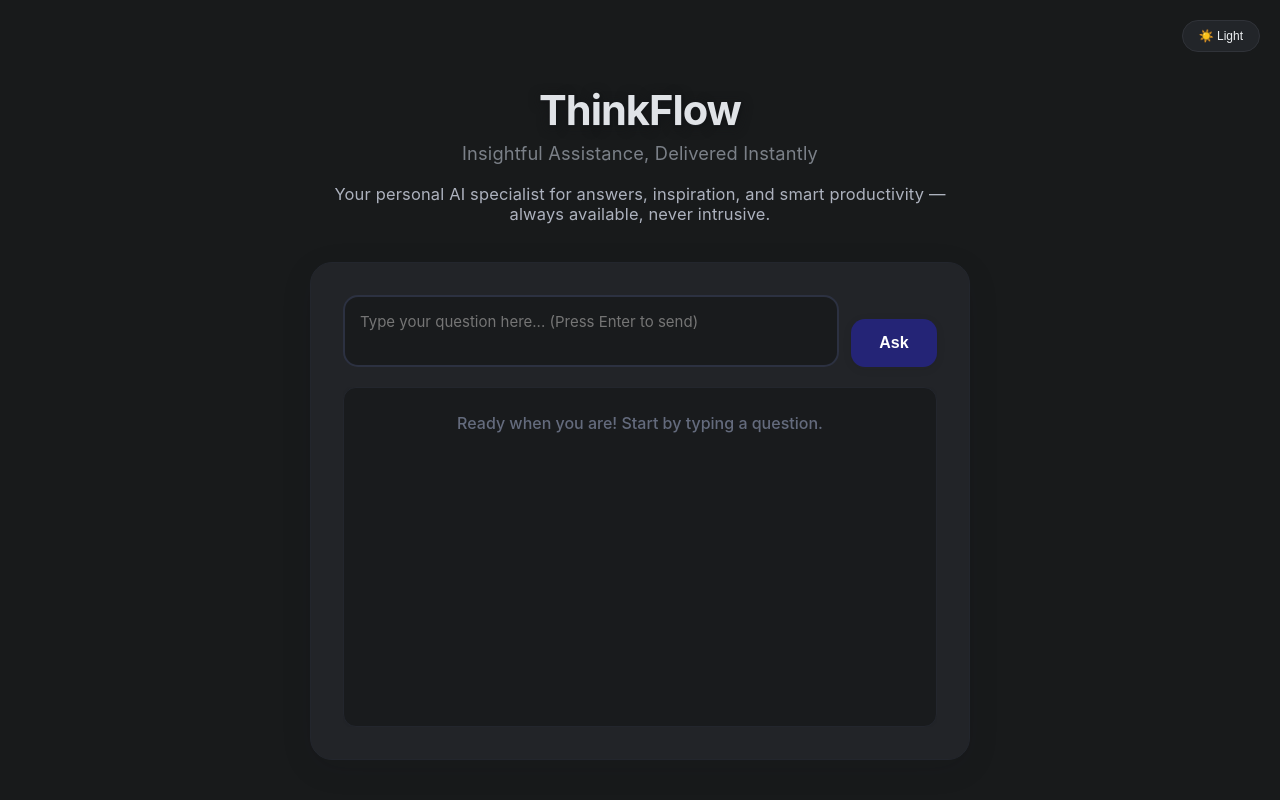
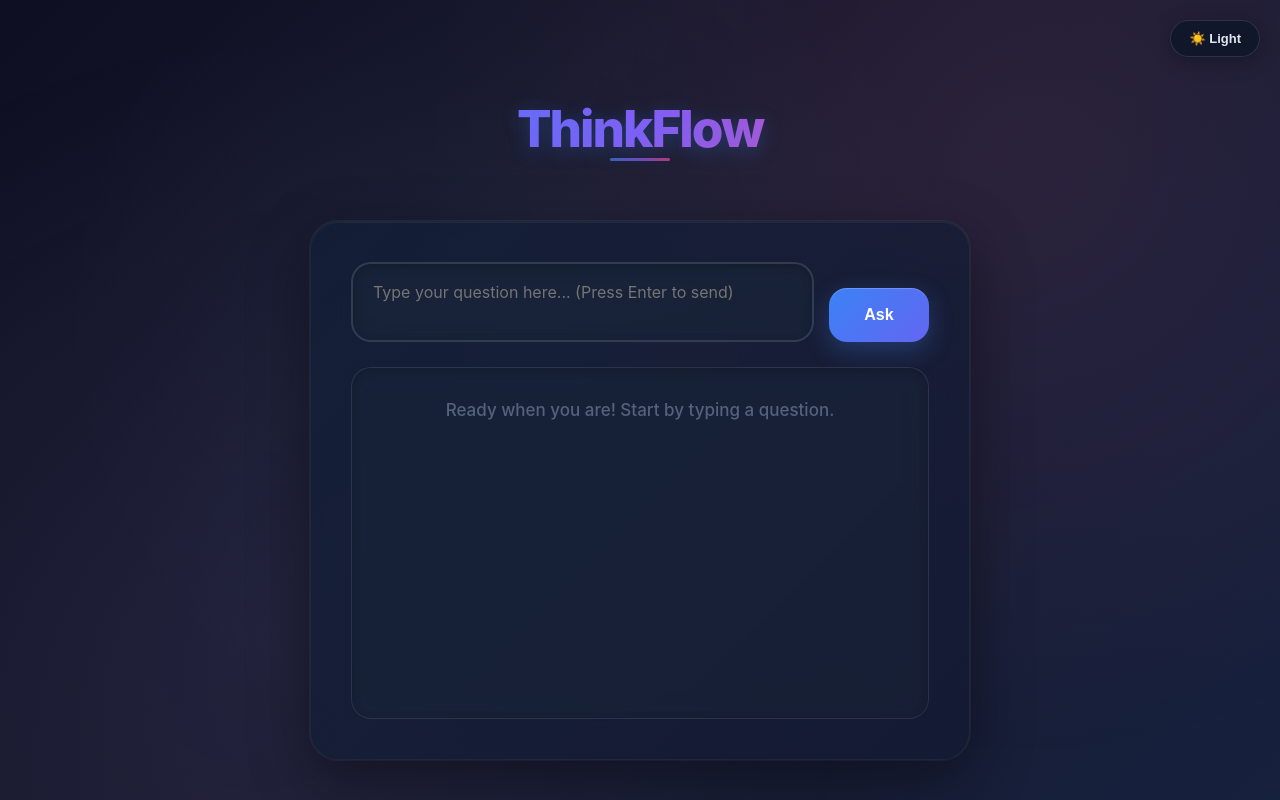
Before and after one commit to Nithin1614/ThinkFlowAI, a Flask app: page / in a window 1280 px wide. Run offline with Flask 3, Linux system fonts and the light colour scheme.

Commit message:
Update index.html

```diff
--- a/templates/index.html
+++ b/templates/index.html
@@ -13,16 +13,39 @@
 
     body {
       font-family: 'Inter', 'Segoe UI', -apple-system, BlinkMacSystemFont, sans-serif;
-      background: #181A1B;
-      color: #ECEFF1;
+      background: linear-gradient(135deg, #0f0f23 0%, #1a1a2e 50%, #16213e 100%);
+      color: #e2e8f0;
       min-height: 100vh;
       transition: background 0.4s cubic-bezier(0.4, 0, 0.2, 1), color 0.4s;
       overflow-x: hidden;
+      position: relative;
+    }
+
+    body::before {
+      content: '';
+      position: fixed;
+      top: 0;
+      left: 0;
+      width: 100%;
+      height: 100%;
+      background:
+        radial-gradient(circle at 20% 80%, rgba(120, 119, 198, 0.1) 0%, transparent 50%),
+        radial-gradient(circle at 80% 20%, rgba(255, 119, 198, 0.08) 0%, transparent 50%),
+        radial-gradient(circle at 40% 40%, rgba(120, 219, 255, 0.05) 0%, transparent 50%);
+      pointer-events: none;
+      z-index: -1;
     }
 
     .light-mode {
-      background: #F5F7FA;
-      color: #25292E;
+      background: linear-gradient(135deg, #f8fafc 0%, #f1f5f9 50%, #e2e8f0 100%);
+      color: #1e293b;
+    }
+
+    .light-mode::before {
+      background:
+        radial-gradient(circle at 20% 80%, rgba(59, 130, 246, 0.05) 0%, transparent 50%),
+        radial-gradient(circle at 80% 20%, rgba(168, 85, 247, 0.03) 0%, transparent 50%),
+        radial-gradient(circle at 40% 40%, rgba(34, 197, 94, 0.02) 0%, transparent 50%);
     }
 
     .top-bar {
@@ -33,30 +56,40 @@
     }
 
     .theme-toggle {
-      background: rgba(38, 41, 46, 0.8);
-      border: 1px solid #303339;
-      color: #ECEFF1;
-      padding: 8px 16px;
-      border-radius: 20px;
+      background: rgba(15, 23, 42, 0.9);
+      backdrop-filter: blur(20px);
+      border: 1px solid rgba(148, 163, 184, 0.2);
+      color: #e2e8f0;
+      padding: 10px 18px;
+      border-radius: 25px;
       cursor: pointer;
-      font-size: 12px;
-      font-weight: 500;
-      transition: all 0.2s;
+      font-size: 13px;
+      font-weight: 600;
+      transition: all 0.3s ease;
       user-select: none;
+      box-shadow: 0 4px 20px rgba(0, 0, 0, 0.3);
     }
-    .theme-toggle:hover {background: #232629;}
+    .theme-toggle:hover {
+      background: rgba(30, 41, 59, 0.95);
+      border-color: rgba(148, 163, 184, 0.4);
+      transform: translateY(-1px);
+    }
 
     .light-mode .theme-toggle {
-      color: #232629;
-      background: #fff;
-      border-color: #dadada;
+      color: #1e293b;
+      background: rgba(255, 255, 255, 0.9);
+      border-color: rgba(148, 163, 184, 0.3);
+      box-shadow: 0 4px 20px rgba(0, 0, 0, 0.1);
     }
-    .light-mode .theme-toggle:hover {background: #f0f1f3;}
+    .light-mode .theme-toggle:hover {
+      background: rgba(248, 250, 252, 0.95);
+      border-color: rgba(148, 163, 184, 0.5);
+    }
 
     .container {
       max-width: 700px;
       margin: 0 auto;
-      padding: 88px 20px 40px;
+      padding: 100px 20px 40px;
       min-height: 100vh;
       display: flex;
       flex-direction: column;
@@ -64,179 +97,264 @@
 
     .header {
       text-align: center;
-      margin-bottom: 38px;
+      margin-bottom: 50px;
       user-select: none;
     }
 
     .logo {
-      font-size: 2.6rem;
-      font-weight: 700;
-      letter-spacing: -1px;
-      color: #E0E3E7;
-      text-shadow:
-        0 2px 12px #131517,
-        0 1px 0 #232629,
-        1px 1px 2px #131517;
+      font-size: 3.2rem;
+      font-weight: 800;
+      letter-spacing: -2px;
+      background: linear-gradient(135deg, #3b82f6 0%, #8b5cf6 50%, #ec4899 100%);
+      -webkit-background-clip: text;
+      -webkit-text-fill-color: transparent;
+      background-clip: text;
+      text-shadow: 0 4px 20px rgba(59, 130, 246, 0.3);
       line-height: 1.1;
-    }
-    .light-mode .logo {
-      color: #232629;
-      text-shadow: 0 2px 6px #dedede;
+      margin-bottom: 15px;
+      position: relative;
     }
 
-    .subtitle {
-      font-size: 1.14rem;
-      margin-top: 8px;
-      font-weight: 400;
-      color: #7B8088;
-      letter-spacing: 0.01em;
+    .logo::after {
+      content: '';
+      position: absolute;
+      bottom: -5px;
+      left: 50%;
+      transform: translateX(-50%);
+      width: 60px;
+      height: 3px;
+      background: linear-gradient(90deg, #3b82f6, #8b5cf6, #ec4899);
+      border-radius: 2px;
+      opacity: 0.7;
     }
-    .light-mode .subtitle {color: #56606a;}
 
-    .tagline {
-      font-size: 1.03rem;
-      margin-top: 20px;
-      color: #ADB2BE;
-      font-weight: 400;
-      letter-spacing: 0.01em;
-      text-align: center;
-      text-shadow: none;
+    .light-mode .logo {
+      background: linear-gradient(135deg, #2563eb 0%, #7c3aed 50%, #db2777 100%);
+      -webkit-background-clip: text;
+      -webkit-text-fill-color: transparent;
+      background-clip: text;
+      text-shadow: 0 4px 20px rgba(37, 99, 235, 0.2);
     }
-    .light-mode .tagline {color: #6d7480;}
 
     .chat-container {
-      background: #222428;
-      border-radius: 22px;
-      padding: 32px;
-      box-shadow: 0 8px 32px 0 #181A1B18;
-      border: 1px solid #23262D;
+      background: rgba(15, 23, 42, 0.7);
+      backdrop-filter: blur(20px);
+      border-radius: 28px;
+      padding: 40px;
+      box-shadow:
+        0 20px 60px rgba(0, 0, 0, 0.4),
+        0 0 0 1px rgba(148, 163, 184, 0.1),
+        inset 0 1px 0 rgba(255, 255, 255, 0.05);
+      border: 1px solid rgba(148, 163, 184, 0.1);
       flex-grow: 1;
       display: flex;
       flex-direction: column;
-      transition: background 0.3s;
+      transition: all 0.3s ease;
+      position: relative;
     }
+
+    .chat-container::before {
+      content: '';
+      position: absolute;
+      top: 0;
+      left: 0;
+      right: 0;
+      bottom: 0;
+      background: linear-gradient(135deg, rgba(59, 130, 246, 0.05) 0%, rgba(139, 92, 246, 0.03) 100%);
+      border-radius: 28px;
+      pointer-events: none;
+    }
+
     .light-mode .chat-container {
-      background: #fff;
-      border-color: #E7E9EB;
-      color: #232629;
-      box-shadow: 0 8px 32px 0 #a9b3be05;
+      background: rgba(255, 255, 255, 0.9);
+      border-color: rgba(148, 163, 184, 0.2);
+      color: #1e293b;
+      box-shadow:
+        0 20px 60px rgba(0, 0, 0, 0.1),
+        0 0 0 1px rgba(148, 163, 184, 0.1),
+        inset 0 1px 0 rgba(255, 255, 255, 0.8);
+    }
+
+    .light-mode .chat-container::before {
+      background: linear-gradient(135deg, rgba(59, 130, 246, 0.02) 0%, rgba(139, 92, 246, 0.01) 100%);
     }
 
     .input-section {
-      margin-bottom: 20px;
+      margin-bottom: 25px;
+      position: relative;
+      z-index: 2;
     }
     .input-wrapper {
       display: flex;
-      gap: 12px;
+      gap: 15px;
       align-items: flex-end;
     }
 
     #question {
       flex-grow: 1;
-      padding: 15px;
-      font-size: 15px;
-      border: 2px solid #2C3141;
-      border-radius: 15px;
-      background: #191B1D;
-      color: #ebedf0;
+      padding: 18px 20px;
+      font-size: 16px;
+      border: 2px solid rgba(148, 163, 184, 0.2);
+      border-radius: 20px;
+      background: rgba(30, 41, 59, 0.5);
+      backdrop-filter: blur(10px);
+      color: #e2e8f0;
       resize: none;
       outline: none;
-      transition: all 0.2s;
+      transition: all 0.3s ease;
       font-family: inherit;
-      min-height: 50px;
+      min-height: 56px;
+      box-shadow: inset 0 2px 10px rgba(0, 0, 0, 0.2);
     }
     #question:focus {
-      border-color: #6C63FF;
-      background: #181A1B;
+      border-color: #3b82f6;
+      background: rgba(30, 41, 59, 0.8);
+      box-shadow:
+        inset 0 2px 10px rgba(0, 0, 0, 0.2),
+        0 0 0 3px rgba(59, 130, 246, 0.1);
     }
     .light-mode #question {
-      background: #F5F6F9;
-      color: #25292E;
-      border-color: #dadada;
+      background: rgba(248, 250, 252, 0.8);
+      color: #1e293b;
+      border-color: rgba(148, 163, 184, 0.3);
+      box-shadow: inset 0 2px 10px rgba(0, 0, 0, 0.05);
     }
     .light-mode #question:focus {
-      border-color: #574FD6;
-      background: #fff;
+      border-color: #2563eb;
+      background: rgba(255, 255, 255, 0.9);
+      box-shadow:
+        inset 0 2px 10px rgba(0, 0, 0, 0.05),
+        0 0 0 3px rgba(37, 99, 235, 0.1);
     }
 
     .ask-btn {
-      background: #242476;
+      background: linear-gradient(135deg, #3b82f6 0%, #6366f1 100%);
       color: #fff;
       border: none;
-      padding: 15px 22px;
-      border-radius: 14px;
+      padding: 18px 28px;
+      border-radius: 18px;
       cursor: pointer;
       font-size: 16px;
-      font-weight: 600;
-      transition: background .2s, box-shadow .2s;
-      box-shadow: 0 2px 10px #191B1D15;
-      min-width: 86px;
+      font-weight: 700;
+      transition: all 0.3s ease;
+      box-shadow:
+        0 8px 25px rgba(59, 130, 246, 0.3),
+        inset 0 1px 0 rgba(255, 255, 255, 0.2);
+      min-width: 100px;
       user-select: none;
+      position: relative;
+      overflow: hidden;
     }
-    .ask-btn:hover {background: #3b3bb9;}
-    .ask-btn:active {background: #232375;}
+
+    .ask-btn::before {
+      content: '';
+      position: absolute;
+      top: 0;
+      left: -100%;
+      width: 100%;
+      height: 100%;
+      background: linear-gradient(90deg, transparent, rgba(255, 255, 255, 0.2), transparent);
+      transition: left 0.5s;
+    }
+
+    .ask-btn:hover {
+      background: linear-gradient(135deg, #2563eb 0%, #4f46e5 100%);
+      transform: translateY(-2px);
+      box-shadow:
+        0 12px 35px rgba(59, 130, 246, 0.4),
+        inset 0 1px 0 rgba(255, 255, 255, 0.2);
+    }
+
+    .ask-btn:hover::before {
+      left: 100%;
+    }
+
+    .ask-btn:active {
+      transform: translateY(0);
+    }
+
     .ask-btn:disabled {
-      opacity: 0.5;
+      opacity: 0.6;
       cursor: not-allowed;
-      background: #383f50;
+      background: linear-gradient(135deg, #64748b 0%, #475569 100%);
+      transform: none;
+      box-shadow: 0 4px 15px rgba(100, 116, 139, 0.2);
     }
-    .light-mode .ask-btn {background: #6C63FF;}
-    .light-mode .ask-btn:hover {background: #574FD6;}
 
     .response-section {
       flex-grow: 1;
       display: flex;
       flex-direction: column;
       overflow: hidden;
+      position: relative;
+      z-index: 2;
     }
+
     #loadingText {
       display: none;
       text-align: center;
-      color: #6C63FF;
-      padding: 18px;
-      background: #23262d;
-      border-radius: 12px;
-      margin-bottom: 13px;
-      font-size: 1.05em;
-      letter-spacing: 0.01em;
+      color: #3b82f6;
+      padding: 20px;
+      background: rgba(59, 130, 246, 0.1);
+      backdrop-filter: blur(10px);
+      border-radius: 16px;
+      margin-bottom: 15px;
+      font-size: 16px;
+      font-weight: 600;
+      letter-spacing: 0.5px;
       user-select: none;
+      border: 1px solid rgba(59, 130, 246, 0.2);
+      box-shadow: 0 4px 20px rgba(59, 130, 246, 0.1);
     }
     .light-mode #loadingText {
-      color: #574FD6;
-      background: #ebedfc;
+      color: #2563eb;
+      background: rgba(37, 99, 235, 0.05);
+      border-color: rgba(37, 99, 235, 0.1);
     }
 
     #responseBox {
-      background: #191B1D;
-      border: 1px solid #23262D;
-      border-radius: 13px;
-      padding: 22px;
-      min-height: 110px;
-      font-size: 15px;
+      background: rgba(30, 41, 59, 0.4);
+      backdrop-filter: blur(10px);
+      border: 1px solid rgba(148, 163, 184, 0.15);
+      border-radius: 20px;
+      padding: 28px;
+      min-height: 140px;
+      font-size: 16px;
       line-height: 1.7;
-      color: #e4e7f2;
-      transition: all 0.3s;
+      color: #e2e8f0;
+      transition: all 0.3s ease;
       flex-grow: 1;
       position: relative;
       overflow-y: auto;
       user-select: text;
-      box-shadow: 0 0px 4px #00000007;
+      box-shadow:
+        inset 0 2px 10px rgba(0, 0, 0, 0.2),
+        0 4px 20px rgba(0, 0, 0, 0.1);
     }
     .light-mode #responseBox {
-      background: #F8FAFC;
-      color: #232629;
-      border-color: #d0d0da;
+      background: rgba(248, 250, 252, 0.6);
+      color: #1e293b;
+      border-color: rgba(148, 163, 184, 0.2);
+      box-shadow:
+        inset 0 2px 10px rgba(0, 0, 0, 0.05),
+        0 4px 20px rgba(0, 0, 0, 0.05);
     }
 
     .response-content {
-      animation: fadeInUp 0.5s;
+      animation: fadeInUp 0.6s ease-out;
       white-space: pre-wrap;
       word-wrap: break-word;
     }
 
     @keyframes fadeInUp {
-      0% {opacity: 0; transform: translateY(20px);}
-      100% {opacity: 1; transform: translateY(0);}
+      0% {
+        opacity: 0;
+        transform: translateY(30px);
+      }
+      100% {
+        opacity: 1;
+        transform: translateY(0);
+      }
     }
 
     .empty-state {
@@ -246,27 +364,46 @@
       justify-content: center;
       text-align: center;
       height: 100%;
-      color: #646b7d;
+      color: #64748b;
     }
     .empty-state-text {
-      font-size: 16px;
+      font-size: 17px;
       font-weight: 500;
+      opacity: 0.8;
+    }
+
+    .light-mode .empty-state {
+      color: #475569;
     }
 
     /* Responsive adjustments */
     @media (max-width: 768px) {
-      .container {padding: 60px 8px 20px;}
-      .header {margin-bottom: 26px;}
-      .logo {font-size: 1.6rem;}
-      .chat-container, #responseBox {padding: 14px;}
+      .container {padding: 80px 15px 25px;}
+      .header {margin-bottom: 35px;}
+      .logo {font-size: 2.2rem;}
+      .chat-container {padding: 25px;}
+      #responseBox {padding: 20px;}
     }
     @media (max-width: 480px) {
-      .logo {font-size: 1.11rem;}
-      .header {margin-bottom: 14px;}
-      .tagline {font-size: 0.95em;}
+      .logo {font-size: 1.8rem;}
+      .header {margin-bottom: 25px;}
+      .chat-container {padding: 20px;}
+      #question {padding: 15px;}
+      .ask-btn {padding: 15px 20px;}
     }
-    #responseBox::-webkit-scrollbar {width: 6px;}
-    #responseBox::-webkit-scrollbar-thumb {background: #262B37; border-radius: 3px;}
+
+    #responseBox::-webkit-scrollbar {width: 8px;}
+    #responseBox::-webkit-scrollbar-track {
+      background: rgba(148, 163, 184, 0.1);
+      border-radius: 4px;
+    }
+    #responseBox::-webkit-scrollbar-thumb {
+      background: linear-gradient(135deg, #3b82f6, #6366f1);
+      border-radius: 4px;
+    }
+    #responseBox::-webkit-scrollbar-thumb:hover {
+      background: linear-gradient(135deg, #2563eb, #4f46e5);
+    }
   </style>
 </head>
 <body>
@@ -280,10 +417,6 @@
   <div class="container">
     <div class="header">
       <div class="logo">ThinkFlow</div>
-      <div class="subtitle">Insightful Assistance, Delivered Instantly</div>
-      <div class="tagline">
-        Your personal AI specialist for answers, inspiration, and smart productivity &mdash; always available, never intrusive.
-      </div>
     </div>
 
     <div class="chat-container" role="main" aria-live="polite">
```
